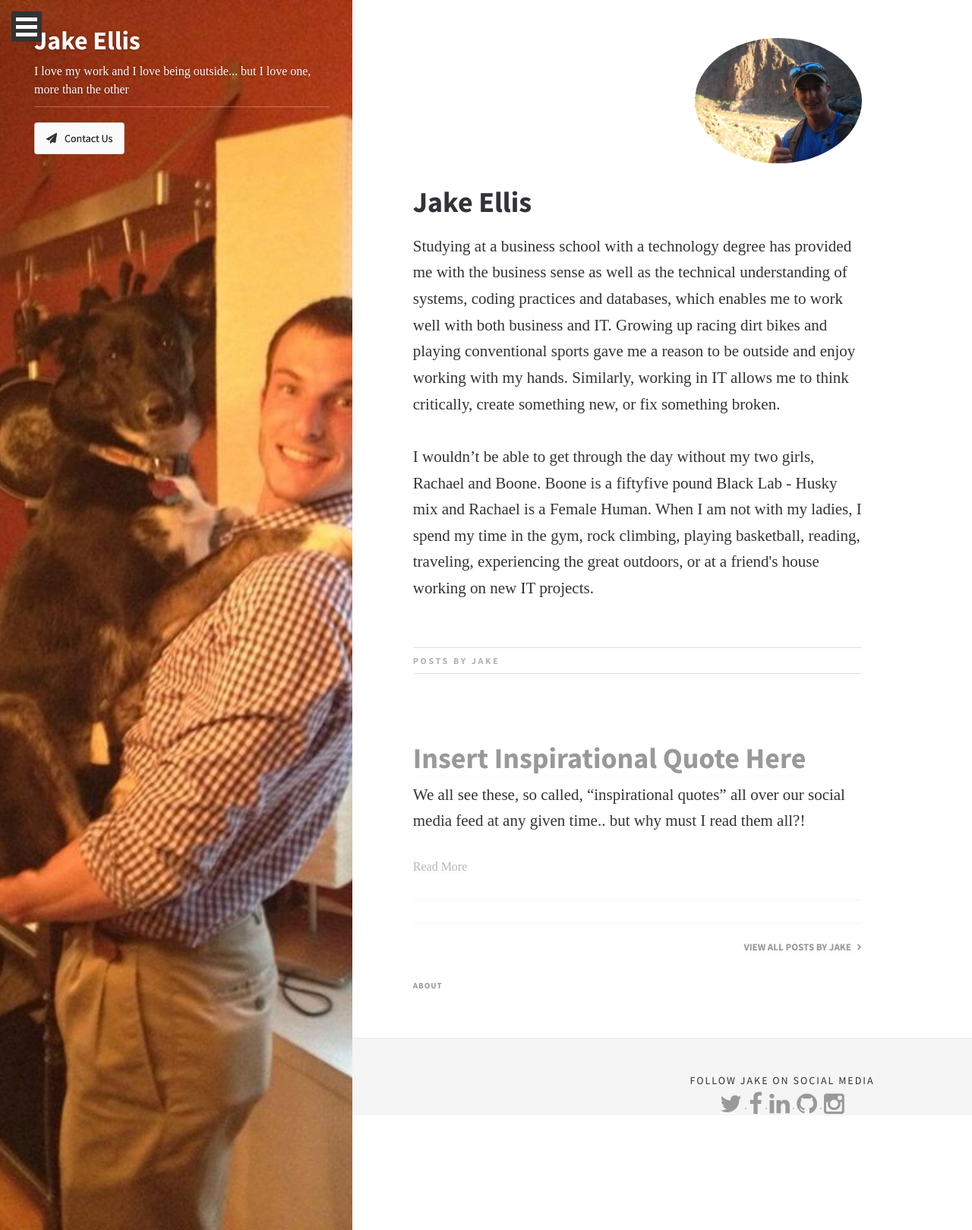
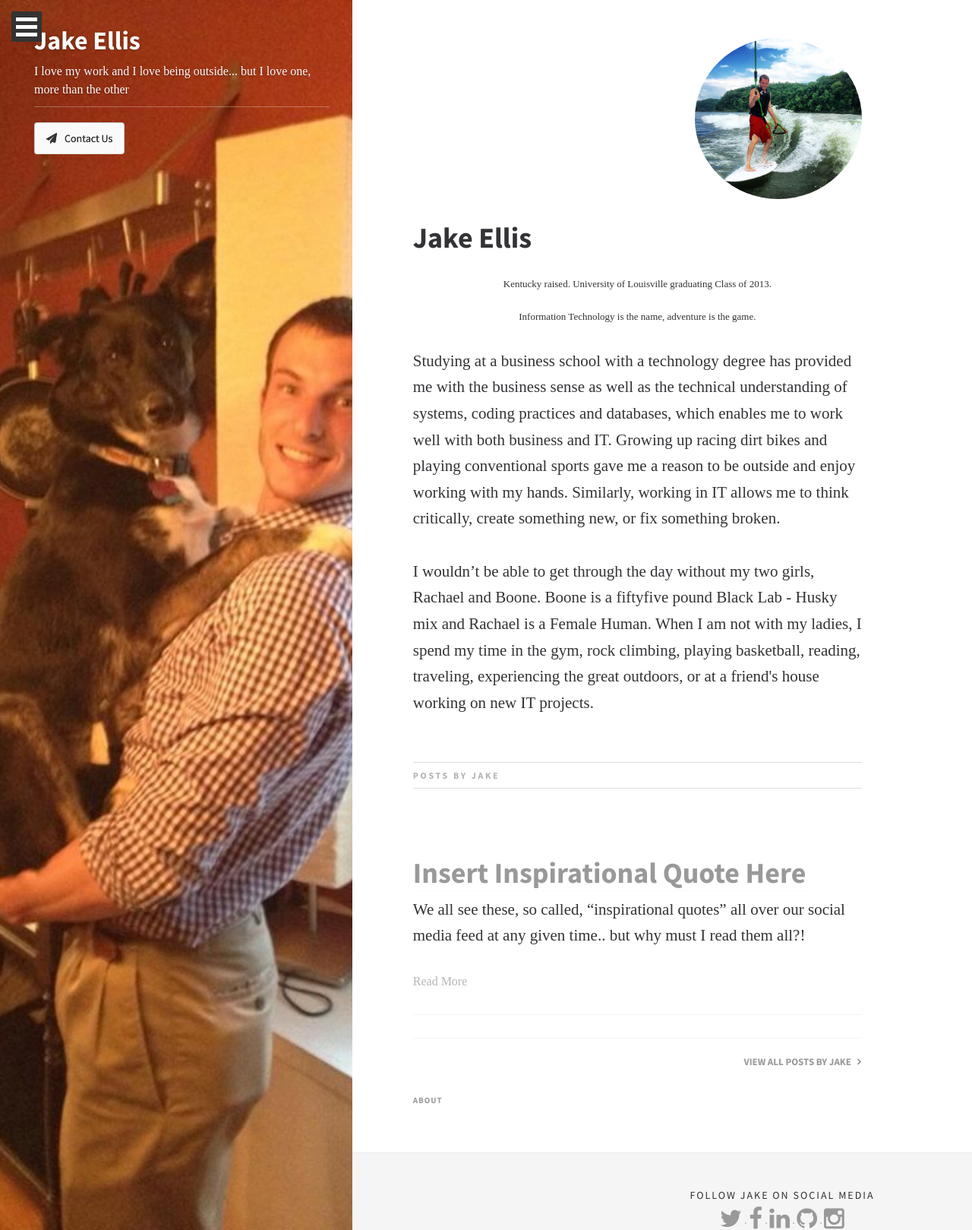
Before and after one commit to EJBlog/EJBlog.github.io, a Jekyll site: the page built from author_jake.html, in a window 1280 px wide. Shown: the whole page at 76% size. Built offline with Jekyll 4.4.1, drawn with Linux system fonts in a browser that asks for light colours; nearby versions of some CDN libraries; some web fonts are replaced.

Commit message:
Update author_jake.html

```diff
--- a/_layouts/author_jake.html
+++ b/_layouts/author_jake.html
@@ -73,17 +73,18 @@
                 <div class="col-md-7 col-sm-12 col-md-offset-5 main-content">
 
                     <div class="author-bio">
-                        <img src="img/jake_grandcanyon.jpg">
+                        <!--<img src="img/jake_grandcanyon.jpg">-->
+                        <img src="img/surfing.jpg">
 
                         <div class="author-bio__info">
                             <h1>Jake Ellis</h1>
-                            <!--<p>-->
-                            <!--    <font size="2">-->
-                            <!--    <center>Kentucky raised. University of Louisville graduating Class of 2013. </center>-->
-                            <!--    <br>-->
-                            <!--    <center>Information Technology is the name, adventure is the game. </center>-->
-                            <!--    </font>-->
-                            <!--</p>-->
+                            <p>
+                                <font size="2">
+                                <center>Kentucky raised. University of Louisville graduating Class of 2013. </center>
+                                <br>
+                                <center>Information Technology is the name, adventure is the game. </center>
+                                </font>
+                            </p>
 
                             <p>
                                 Studying at a business school with a technology degree has provided me with the business sense as well as the technical understanding of systems, coding practices and databases, which enables me to work well with both business and IT. Growing up racing dirt bikes and playing conventional sports gave me a reason to be outside and enjoy working with my hands. Similarly, working in IT allows me to think critically, create something new, or fix something broken.
```
